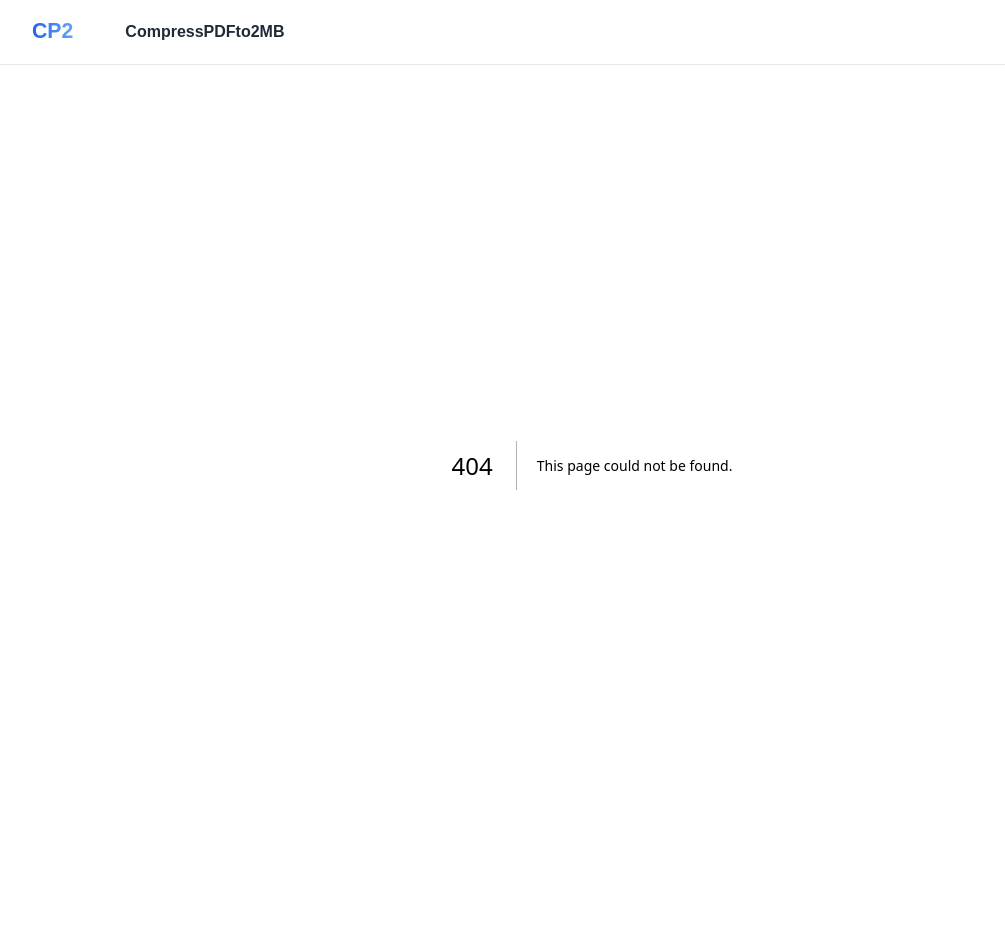
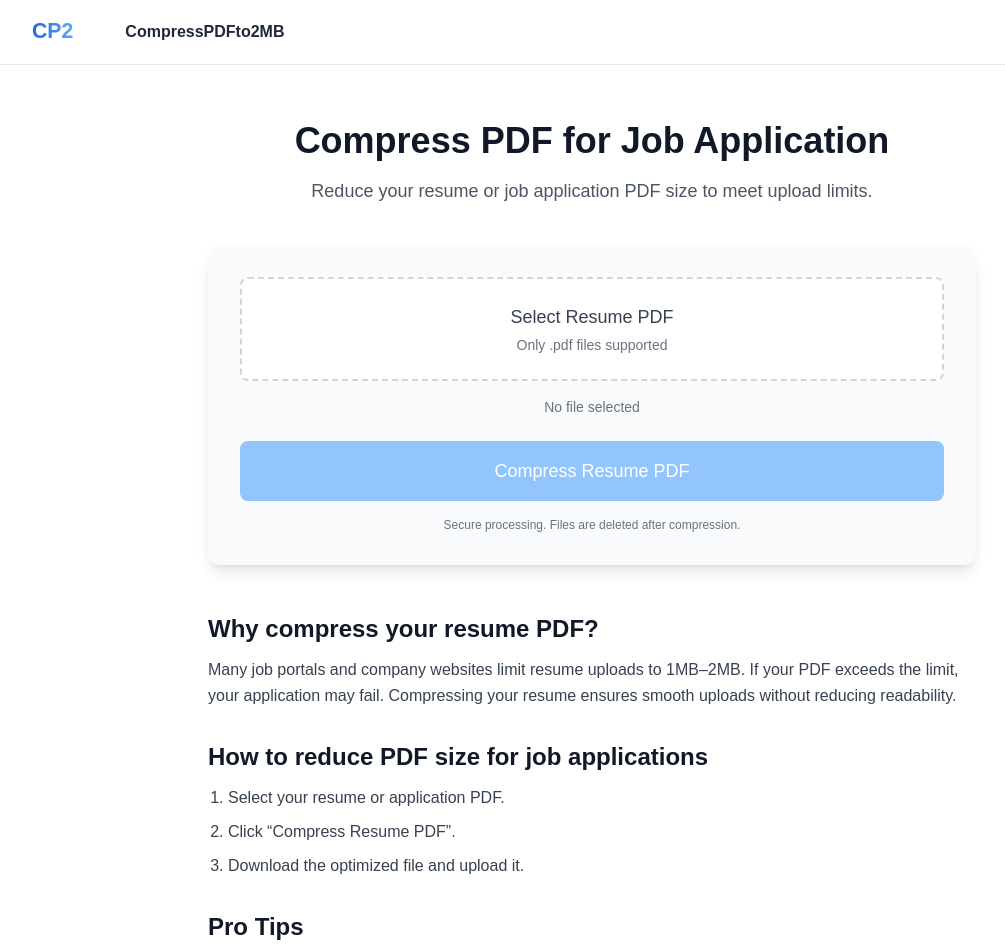
Before and after one commit to behicyildirim/compresspdfto2mb, a Next.js app: page /compress-pdf-for-job-application in a window 1280 px wide. Before the commit this address had no page. Shown: the top 952 px of the page, without its empty margins (48-1053 px from the left). Before the commit the page ends 865 px from the top, so only its background shows below. Built offline with nearby package versions, Linux system fonts and the light colour scheme.

Commit message:
add seo page job application

```diff
--- /dev/null
+++ b/app/compress-pdf-for-job-application/page.tsx
@@ -0,0 +1,137 @@
+"use client";
+
+import { useRef, useState } from "react";
+
+function formatMB(bytes: number) {
+  return (bytes / (1024 * 1024)).toFixed(2);
+}
+
+export default function CompressPdfForJobApplication() {
+  const inputRef = useRef<HTMLInputElement | null>(null);
+  const [file, setFile] = useState<File | null>(null);
+  const [loading, setLoading] = useState(false);
+
+  const pickFile = () => inputRef.current?.click();
+
+  const handleUpload = async () => {
+    if (!file) return alert("Please select a PDF file.");
+
+    const formData = new FormData();
+    formData.append("file", file);
+
+    setLoading(true);
+
+    try {
+      const res = await fetch("/api/compress", {
+        method: "POST",
+        body: formData,
+      });
+
+      if (!res.ok) throw new Error();
+
+      const blob = await res.blob();
+      const url = window.URL.createObjectURL(blob);
+
+      const a = document.createElement("a");
+      a.href = url;
+      a.download = `compressed_${file.name || "file"}.pdf`;
+      a.click();
+
+      window.URL.revokeObjectURL(url);
+    } catch {
+      alert("Compression failed. Please try again.");
+    }
+
+    setLoading(false);
+  };
+
+  return (
+    <main className="min-h-screen bg-white px-4 py-14">
+      <div className="mx-auto max-w-3xl">
+        <h1 className="text-4xl font-bold text-gray-900 text-center">
+          Compress PDF for Job Application
+        </h1>
+        <p className="mt-4 text-lg text-gray-600 text-center">
+          Reduce your resume or job application PDF size to meet upload limits.
+        </p>
+
+        {/* Tool */}
+        <div className="mt-10 bg-gray-50 p-8 rounded-xl shadow-lg text-center">
+          <input
+            ref={inputRef}
+            type="file"
+            accept="application/pdf"
+            className="hidden"
+            onChange={(e) => setFile(e.target.files?.[0] || null)}
+          />
+
+          <button
+            type="button"
+            onClick={pickFile}
+            className="w-full border-2 border-dashed border-gray-300 hover:border-gray-400 bg-white rounded-lg py-6 px-4 text-gray-700 transition"
+          >
+            <div className="font-medium text-lg">
+              {file ? "Change file" : "Select Resume PDF"}
+            </div>
+            <div className="text-sm text-gray-500 mt-1">
+              Only .pdf files supported
+            </div>
+          </button>
+
+          <div className="mt-4 text-sm text-gray-700 min-h-[20px]">
+            {file ? (
+              <span>
+                <b>{file.name}</b> • {formatMB(file.size)} MB
+              </span>
+            ) : (
+              <span className="text-gray-500">No file selected</span>
+            )}
+          </div>
+
+          <button
+            onClick={handleUpload}
+            disabled={loading || !file}
+            className="w-full mt-6 bg-blue-600 hover:bg-blue-700 disabled:bg-blue-300 text-white py-4 rounded-lg text-lg font-medium transition"
+          >
+            {loading ? "Compressing..." : "Compress Resume PDF"}
+          </button>
+
+          <p className="mt-4 text-xs text-gray-500">
+            Secure processing. Files are deleted after compression.
+          </p>
+        </div>
+
+        {/* SEO Content */}
+        <section className="mt-12 text-gray-700 leading-relaxed">
+          <h2 className="text-2xl font-semibold text-gray-900">
+            Why compress your resume PDF?
+          </h2>
+          <p className="mt-3">
+            Many job portals and company websites limit resume uploads to
+            1MB–2MB. If your PDF exceeds the limit, your application may fail.
+            Compressing your resume ensures smooth uploads without reducing
+            readability.
+          </p>
+
+          <h2 className="text-2xl font-semibold text-gray-900 mt-8">
+            How to reduce PDF size for job applications
+          </h2>
+          <ol className="mt-3 list-decimal pl-5 space-y-2">
+            <li>Select your resume or application PDF.</li>
+            <li>Click “Compress Resume PDF”.</li>
+            <li>Download the optimized file and upload it.</li>
+          </ol>
+
+          <h2 className="text-2xl font-semibold text-gray-900 mt-8">
+            Pro Tips
+          </h2>
+          <ul className="mt-3 list-disc pl-5 space-y-2">
+            <li>Remove unnecessary images before compressing.</li>
+            <li>Use lower DPI for scanned documents.</li>
+            <li>Always preview your compressed resume before uploading.</li>
+          </ul>
+        </section>
+      </div>
+    </main>
+  );
+}
```
